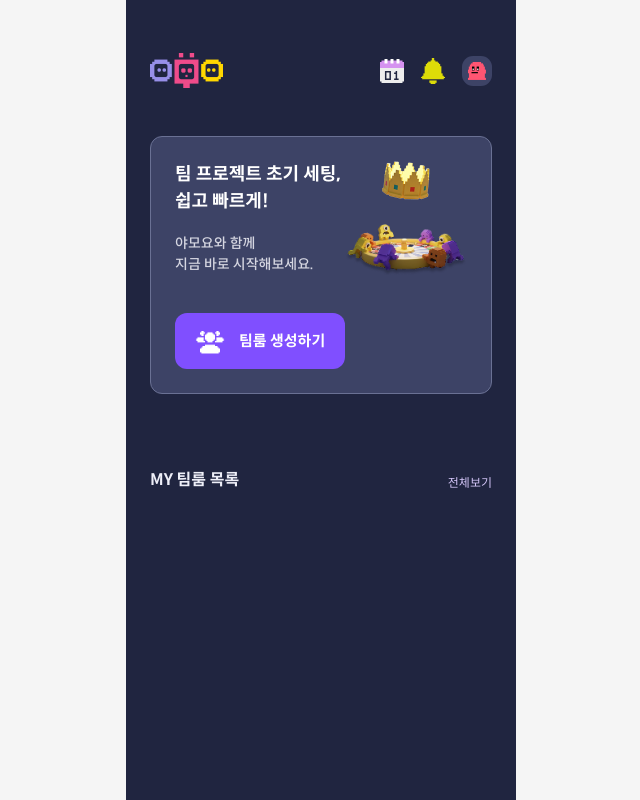
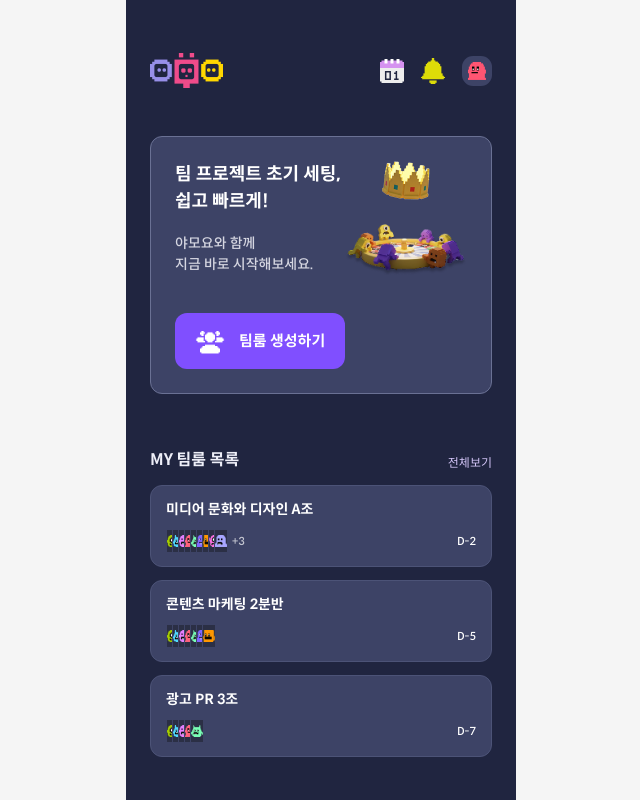
Before and after one commit to yamoyo/yamoyo_FE, a React (Vite) app: page / in a window 1280 px wide. Shown: the whole page, without its empty margins (319-959 px from the left). Built offline with nearby package versions, Linux system fonts and the light colour scheme; no server answers.

Commit message:
style : 홈 뷰 페이지 팀 목록 작업

```diff
--- a/src/pages/home/ui/homeList.tsx
+++ b/src/pages/home/ui/homeList.tsx
@@ -1,12 +1,62 @@
 import { Link } from 'react-router-dom';
+import HomeListItem from '@/pages/home/ui/homeListItem';
+
+// 프론트단에서 미리 넣은 사용자 프로필 이미지 12개 불러오는 로직
+const characterAvatars = Array.from(
+  { length: 12 },
+  (_, i) => `/assets/character/char-${i + 1}.png`,
+);
+
+// 멤버 수를 기준으로 사용자 프로필 이미지 가져와서 넣어주는 로직
+const createMembers = (count: number) =>
+  characterAvatars.slice(0, count).map((avatar, index) => ({
+    id: index + 1, // 이미지 파일명이 1번부터 시작이라 index + 1 형태로 변경 ( 통일감을 위해서 )
+    avatar,
+  }));
+
+const teams = [
+  // TODO(준열): 임시 목업 데이터 추후에 서버 데이터로 변경 예정
+  {
+    id: 1,
+    name: '미디어 문화와 디자인 A조',
+    members: createMembers(12),
+    dday: 'D-2',
+  },
+  {
+    id: 2,
+    name: '콘텐츠 마케팅 2분반',
+    members: createMembers(7),
+    dday: 'D-5',
+  },
+  {
+    id: 3,
+    name: '광고 PR 3조',
+    members: createMembers(5),
+    dday: 'D-7',
+  },
+];
 
 const HomeList = () => {
   return (
-    <div className="flex items-end justify-between px-[24px] pt-[50px]">
-      <span className="text-[16px] font-bold text-[#EEEFF8]">MY 팀룸 목록</span>
-      <Link to="/" className="text-[12px] font-normal text-[#D4C6F8]">
-        전체보기
-      </Link>
+    <div className="flex flex-col gap-[13px] px-[24px] pt-[30px]">
+      {' '}
+      {/** 헤더 + 팀 단일 아이템 스타일 래퍼 */}
+      <div className="flex items-end justify-between">
+        <span className="text-[16px] font-bold text-[#EEEFF8]">
+          MY 팀룸 목록
+        </span>
+        <Link to="/" className="text-[12px] font-normal text-[#D4C6F8]">
+          전체보기
+        </Link>
+      </div>
+      {teams.map((team) => (
+        <HomeListItem
+          key={team.id}
+          teamName={team.name}
+          members={team.members}
+          dday={team.dday}
+        />
+      ))}
     </div>
   );
 };
--- a/src/pages/home/ui/homeListItem.tsx
+++ b/src/pages/home/ui/homeListItem.tsx
@@ -1,5 +1,51 @@
-const HomeListItem = () => {
-  return <div>팀 리스트 단일 아이템</div>;
+interface Member {
+  id: number;
+  avatar: string;
+}
+
+interface HomeListItemProps {
+  teamName: string;
+  members: Member[];
+  dday: string;
+}
+
+const HomeListItem = ({ teamName, members, dday }: HomeListItemProps) => {
+  const visibleMembers = members.slice(0, 9);
+
+  return (
+    <div className="flex flex-col gap-[9px] rounded-[12px] border border-[#4C5377] bg-[#3D4366] px-[15px] py-[13px]">
+      <span className="text-[14px] font-bold text-white">{teamName}</span>
+
+      <div className="flex items-center justify-between">
+        {/* 멤버 이미지 */}
+        <div className="flex items-center">
+          <div className="flex items-center -space-x-2">
+            {visibleMembers.map((member) => (
+              <span
+                key={member.id}
+                className="w-6rounded-full h-6 border border-[#3D4366] bg-[#2B2F45] flex-center"
+              >
+                <img
+                  src={member.avatar}
+                  alt="사용자 프로필 이미지"
+                  className="h-[12px] w-[12px]"
+                />
+              </span>
+            ))}
+          </div>
+          {/** TODO(준열): 멤버가 9명을 초과하면 그 이상의 숫자를 나타내는 추가 기능입니다. 확정 X */}
+          {members.length > 9 && (
+            <span className="ml-1 text-[11px] font-medium text-white/70">
+              +{members.length - 9}
+            </span>
+          )}
+        </div>
+
+        {/* D-day */}
+        <p className="text-[11px] font-medium text-white">{dday}</p>
+      </div>
+    </div>
+  );
 };
 
 export default HomeListItem;
```
